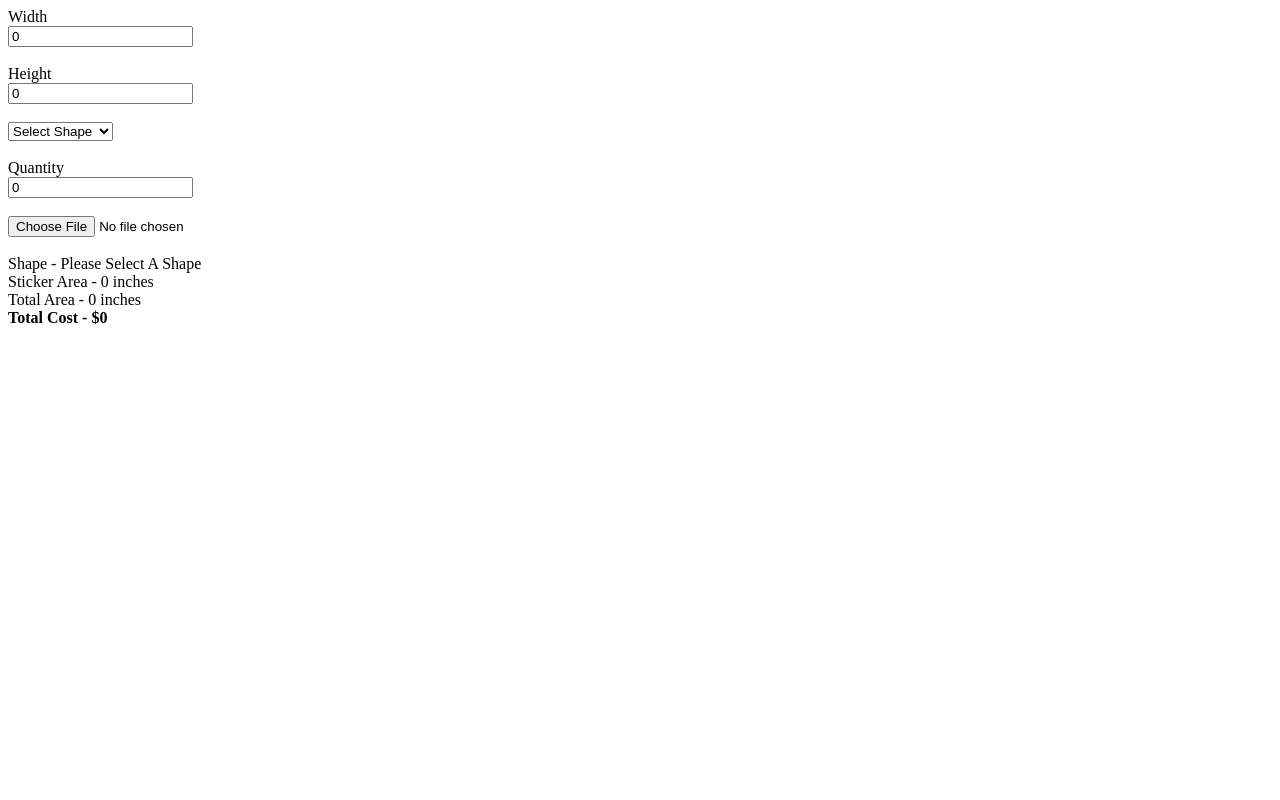
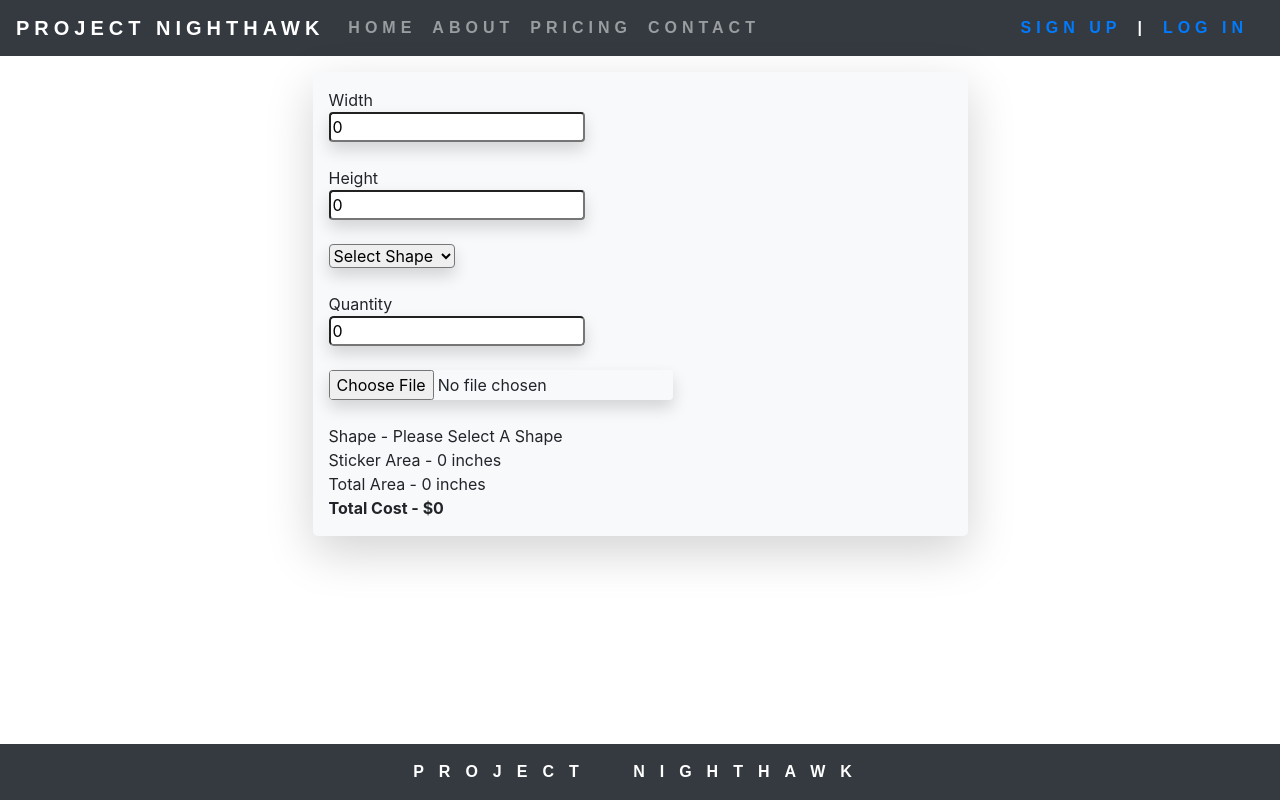
Before and after one commit to danieljhawn/next-proj-nighthawk, a Next.js app: page /Pricing in a window 1280 px wide. Built offline with nearby package versions, Linux system fonts and the light colour scheme.

Commit message:
fixes home page link and header

```diff
--- a/components/Footer.js
+++ b/components/Footer.js
@@ -1,9 +1,20 @@
 import React from 'react'
+
+const layoutStyle = {
+    fontFamily: 'Arial, Helvetica, sans-serif',
+    letterSpacing:  '15px',
+    wordSpacing: '20px',
+    color: '#FFFFFF',
+    fontWeight: 700,
+    textDecoration: 'none',
+    fontStyle: 'normal',
+    textTransform: 'uppercase',
+  }
 
 function Footer() {
     return (
-        <div className="fixed-bottom bg-dark text-white text-center pt-6">
-            <p className="pt-6">copyright &copy; 2020 Daniel Hawn</p>
+        <div style={layoutStyle} className="fixed-bottom bg-dark text-white text-center pt-3 pt-6">
+            <p className="pt-6">project Nighthawk</p>
         </div>
     )
 }
--- a/components/Header.js
+++ b/components/Header.js
@@ -1,18 +1,39 @@
 import Link from 'next/link';
 import { Navbar, Nav } from "react-bootstrap"
 
+const layoutStyle = {
+  fontFamily: 'Arial, Helvetica, sans-serif',
+  letterSpacing:  '5px',
+  // wordSpacing: '20px',
+  color: '#FFFFFF',
+  fontWeight: 700,
+  textDecoration: 'none',
+  fontStyle: 'normal',
+  textTransform: 'uppercase',
+}
+
+const linkStyle = {
+  fontFamily: 'Arial, Helvetica, sans-serif',
+  fontSize: '15px',
+  letterSpacing:  '7px',
+  wordSpacing: '2px',
+  color: '#FFFFFF',
+  textDecoration: 'none',
+  fontStyle: 'normal',
+  textTransform: 'uppercase',
+}
+
 const Header = () => (
-    <div>
+  <div style={layoutStyle}>
     <Navbar bg="dark" variant="dark">
-    <Navbar.Brand href="#home">Project Nighthawk</Navbar.Brand>
+        <Navbar.Brand href="/">Project Nighthawk</Navbar.Brand>
         <Nav className="mr-auto">
-      <Nav.Link href="/home">Home</Nav.Link>
+          <Nav.Link href="/">Home</Nav.Link>
           <Nav.Link href="/about">About</Nav.Link>
           <Nav.Link href="/pricing">Pricing</Nav.Link>
           <Nav.Link href="/contact">Contact</Nav.Link>
         </Nav>
-    <Nav.Link href="/Signup">Sign Up</Nav.Link> | <Nav.Link href="/Login">Log</Nav.Link>
-
+        <Nav.Link href="/Signup">Sign Up</Nav.Link> | <Nav.Link href="/Login">Log In</Nav.Link>
       </Navbar>
   </div>
 );
--- a/components/MyLayout.js
+++ b/components/MyLayout.js
@@ -1,20 +1,8 @@
 import Header from './Header';
 import Footer from './Footer';
 
-const layoutStyle = {
-  fontFamily: 'Arial, Helvetica, sans-serif',
-  // fontSize: '30px',
-  // letterSpacing:  '15px',
-  wordSpacing: '20px',
-  color: '#FFFFFF',
-  fontWeight: 700,
-  textDecoration: 'none',
-  fontStyle: 'normal',
-  textTransform: 'uppercase',
-}
-
 const Layout = props => (
-  <div style={layoutStyle}>
+  <div>
     <Header />
     {props.children}
     <Footer />
--- a/pages/Pricing.js
+++ b/pages/Pricing.js
@@ -1,11 +1,20 @@
 import React from 'react'
+import Head from 'next/head'
+import MyLayout from '../components/MyLayout';
 import StickerCalc from '../components/StickerCalc';
 
 
 function Pricing() {
     return (
         <div>
-            <StickerCalc />
+            <Head>
+                <title>Project Nighthawk</title>
+                <link rel="icon" href="/favicon.ico" />
+                <link rel="stylesheet" href="https://stackpath.bootstrapcdn.com/bootstrap/4.3.1/css/bootstrap.min.css" integrity="sha384-ggOyR0iXCbMQv3Xipma34MD+dH/1fQ784/j6cY/iJTQUOhcWr7x9JvoRxT2MZw1T" crossOrigin="anonymous" />
+            </Head>
+            <MyLayout>
+                <StickerCalc />
+            </MyLayout>
         </div>
     )
 }
--- a/pages/index.js
+++ b/pages/index.js
@@ -5,7 +5,7 @@ import MyLayout from '../components/MyLayout';
 
 
 const Home = () => (
-  <div className="container">
+  <>
     <Head>
       <title>Project Nighthawk</title>
       <link rel="icon" href="/favicon.ico" />
@@ -13,7 +13,7 @@ const Home = () => (
     </Head>
     <MyLayout>
     </MyLayout>
-  </div>
+  </>
 )
 
 export default Home
```
Also changed, not shown: 1 other file (tests, documents, lock files or other folders). Lines whose indentation alone changed are shown as unchanged.
